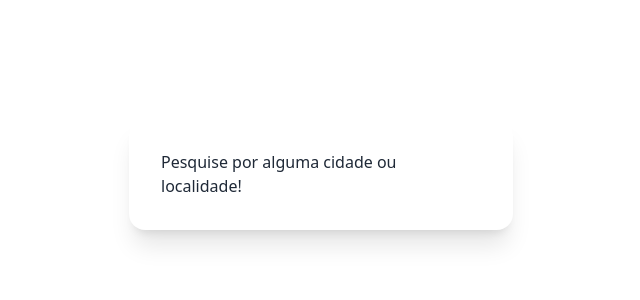
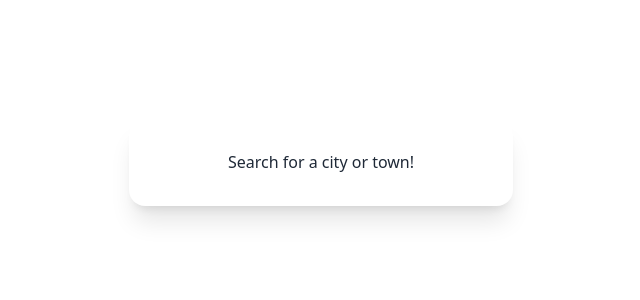
Before and after one commit to angelo-francisco/WAPP-WeatherAPP, a Django app: template src/templates/pages/main.html in a window 1280 px wide. Shown: the part 69-369 px from the top of the page, without its empty margins (319-959 px from the left). Run offline with Django 5.2, Linux system fonts and the light colour scheme; the template is opened without the code that fills it, so the values that code supplies are empty; some libraries are stand-ins or nearby versions.

Commit message:
translated to english

```diff
--- a/src/templates/pages/main.html
+++ b/src/templates/pages/main.html
@@ -47,9 +47,9 @@
     <main>
 
         {% if not weather %}
-        <div class="card bg-base-100 w-96 shadow-xl">
+        <div class="card bg-base-100 w-96 shadow-xl" style="text-align: center;">
             <div class="card-body">
-              <p>Pesquise por alguma cidade ou localidade!</p>
+              <p>Search for a city or town!</p>
             </div>
         </div>
         {% else %}
@@ -99,7 +99,7 @@
 
             <div class="card bg-base-100 w-96 shadow-xl">
                 <div class="card-body">
-                <p>Está cidade ou localidade não foi encontrada em nosso banco de dados!</p>
+                <p>This city or location was not found in our database!</p>
                 </div>
             </div>
             {% endif %}
```
Also changed, not shown: 1 other file.
